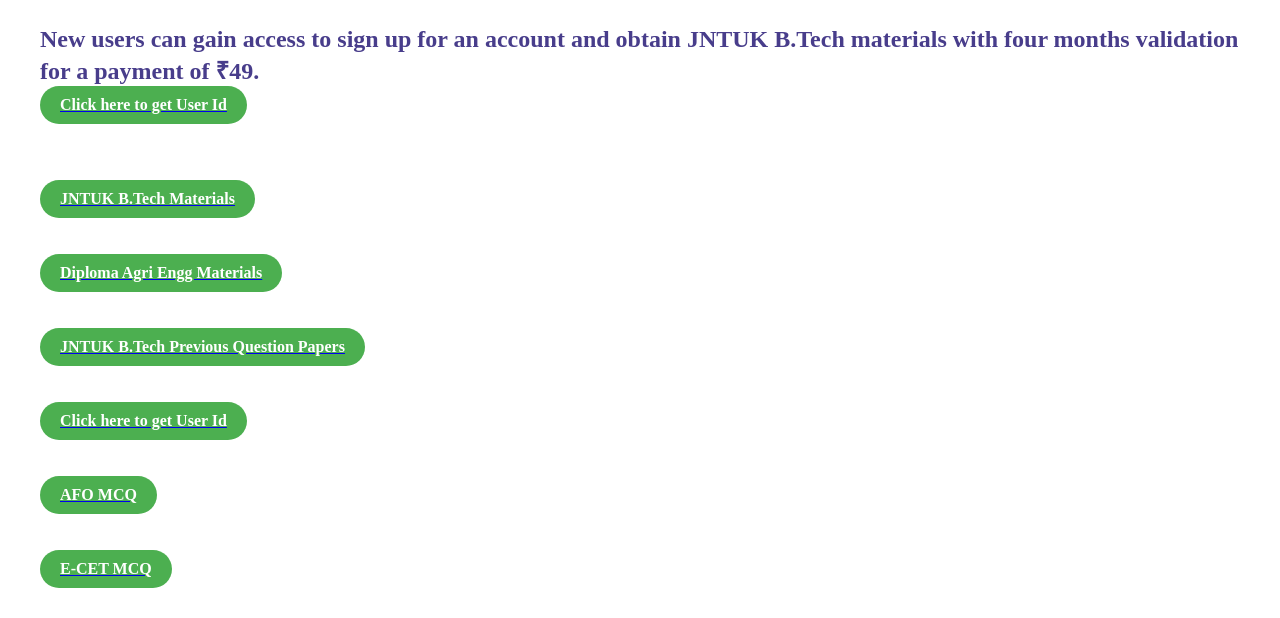
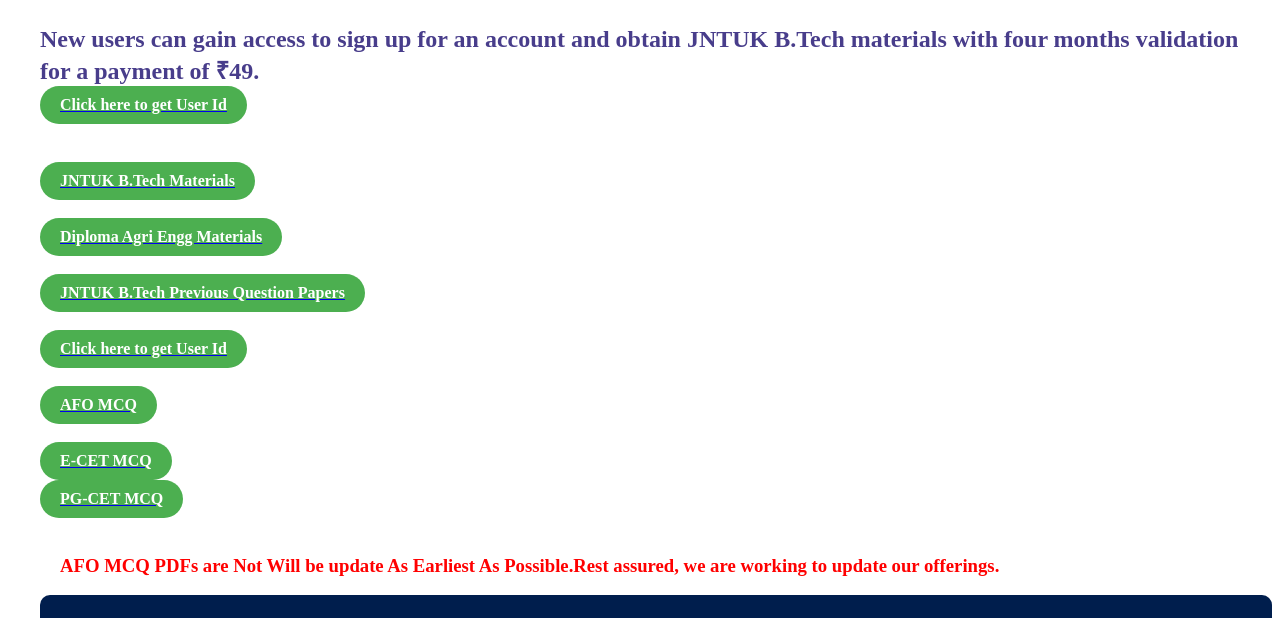
Before and after one commit to vkchnati/AgriEngg, a plain HTML site: page IndexAgrMaterial.html in a window 1280 px wide. Shown: the part 140-758 px from the top of the page. Drawn offline with nearby package versions, Linux system fonts and the light colour scheme; some packages are replaced by stand-ins of ours; a script that the page names is missing.

Commit message:
Update IndexAgrMaterial.html

```diff
--- a/IndexAgrMaterial.html
+++ b/IndexAgrMaterial.html
@@ -26,7 +26,7 @@
   <!--MAterial Content  -->
   <br>
     <div id="materials-list">
-                <h2 style="color: darkslateblue;">New users can gain access to sign up for an account and obtain JNTUK B.Tech materials with four months validation for a payment of ₹49. <a href="#" onclick="getregister()"><button class="materials-button">Click here to get User Id</button></a> </h2><br><br>
+                <h2 style="color: darkslateblue;">New users can gain access to sign up for an account and obtain JNTUK B.Tech materials with four months validation for a payment of ₹49. <a href="#" onclick="getregister()"><button class="materials-button">Click here to get User Id</button></a> </h2><br>
                 <a href="#" onclick="showLoginForm()"><button class="materials-button">JNTUK B.Tech Materials</button></a>
                 <div id="login-form-container" style="display: none;">
                 <div id="login-message" style="color: red; display: none;">Please make the payment to access the materials.</div>
@@ -40,14 +40,14 @@
                 <button <a href="#" onclick="getregister()">Register Now</a></<button>
             <button onclick="window.location.href='mailto:agriengg.noreply@gmail.com?subject=Forgot%20Password%2C%20Reset%20ASAP'">
                 <h6>If you Forgot PASSWORD, Send Mail to <a href="mailto:agriengg.noreply@gmail.com" class="footer__icon" target="_blank"><i class='bx bxl-gmail'></i></a></h6>
-            </button><br><br>
+            </button><br>
                 </form>
                 </div>
-                <br><br><a href="#" onclick="showdiplomamaterils()"><button class="materials-button">Diploma Agri Engg Materials</button></a><br><br>
-            <a href="#" onclick="showjntukpqp()"><button class="materials-button">JNTUK B.Tech Previous Question Papers</button></a><br><br>
-            <a href="#" onclick="getregister()"><button class="materials-button">Click here to get User Id</button></a><br><br>
-            <a href="#" onclick="showafo()"><button class="materials-button">AFO MCQ</button></a><br><br>
-            <a href="#" onclick="showecet()"><button class="materials-button">E-CET MCQ</button></a><br><br>
+            <br><a href="#" onclick="showdiplomamaterils()"><button class="materials-button">Diploma Agri Engg Materials</button></a><br>
+            <a href="#" onclick="showjntukpqp()"><button class="materials-button">JNTUK B.Tech Previous Question Papers</button></a><br>
+            <a href="#" onclick="getregister()"><button class="materials-button">Click here to get User Id</button></a><br>
+            <a href="#" onclick="showafo()"><button class="materials-button">AFO MCQ</button></a><br>
+            <a href="#" onclick="showecet()"><button class="materials-button">E-CET MCQ</button></a>
             <a href="#" onclick="showpgcet()"><button class="materials-button">PG-CET MCQ</button></a><br>
             <h3 class="blinking-text">AFO MCQ PDFs are Not Will be  update As Earliest As Possible.Rest assured, we are working to update our offerings.</h3>
     </div>
```
